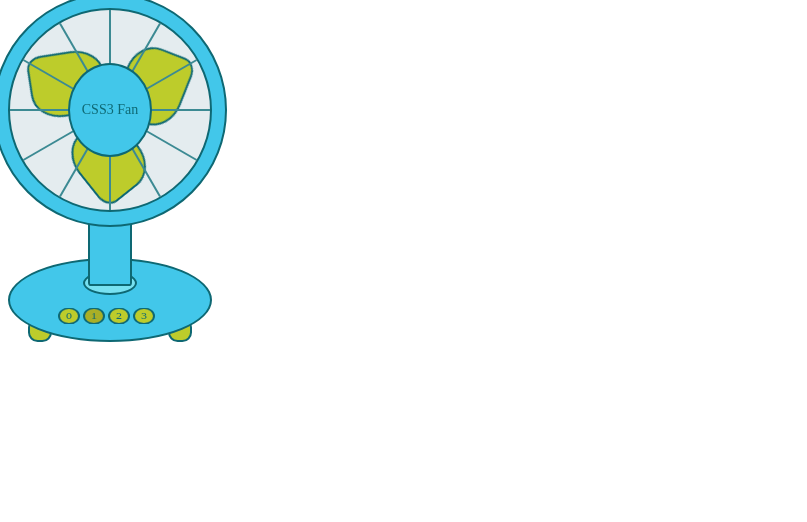
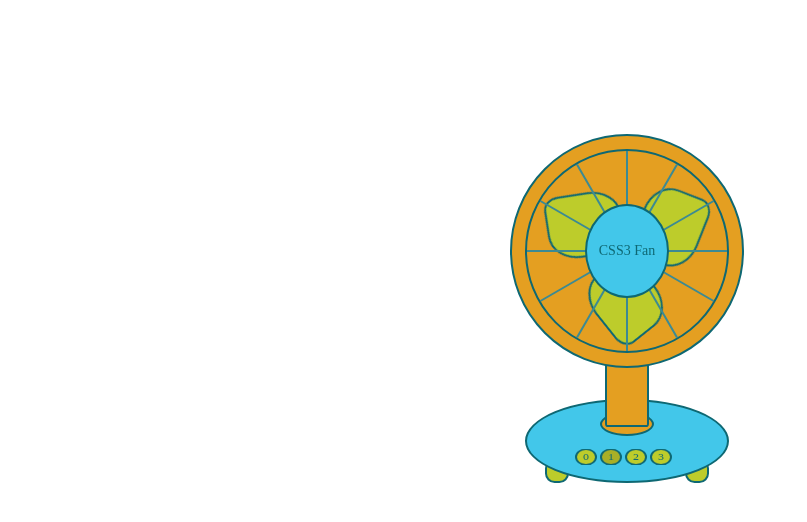
Before and after one commit to 198984/fan, a plain HTML site: page index.html in a window 1280 px wide. Shown: the whole page, without its empty margins (0-807 px from the left). Drawn offline with Linux system fonts and the light colour scheme.

Commit message:
Update index.html

```diff
--- a/index.html
+++ b/index.html
@@ -13,9 +13,14 @@
             }
         }
         #fan {
-            width: 230px;
-            position: absolute;
-            z-index: 10;
+
+       width: 230px;
+        position: absolute;
+        z-index: 10;
+        letter-spacing: 50%;
+        left: 50%;
+        margin-left: -115px;
+        top: 149px;
         }
         #fan .header {
             width: 230px;
@@ -23,7 +28,7 @@
             position: absolute;
             left: -15px;
             top: -15px;
-            background: #42c7ea;
+            background: #e49f21;
             border-radius: 50%;
             z-index: 10;
             border: 2px solid #0e6873;
@@ -34,7 +39,7 @@
             border-radius: 50%;
             border: 2px solid #0e6873;
             position: relative;
-            background: #e4ecef;
+            background: #e49f21;
             z-index: 11;
         }
         #fan .mask .logo {
@@ -171,7 +176,7 @@
             width: 40px;
             height: 70px;
             border: 2px solid #0e6873;
-            background: #42c7ea;
+            background: #e49f21;
             position: absolute;
             left: 80px;
             z-index: 9;
@@ -181,7 +186,7 @@
             width: 50px;
             height: 20px;
             border: 2px solid #0e6873;
-            background: #77e1f1;
+            background: #e49f21;
             position: absolute;
             top: 263px;
             left: 75px;
@@ -202,7 +207,7 @@
         #fan .bottom_footer {
             width: 20px;
             height: 20px;
-            background: #bdcc2b;
+            background: #e49f21;
             border: 2px solid #0e6873;
             position: absolute;
             border-radius: 40%;
```
